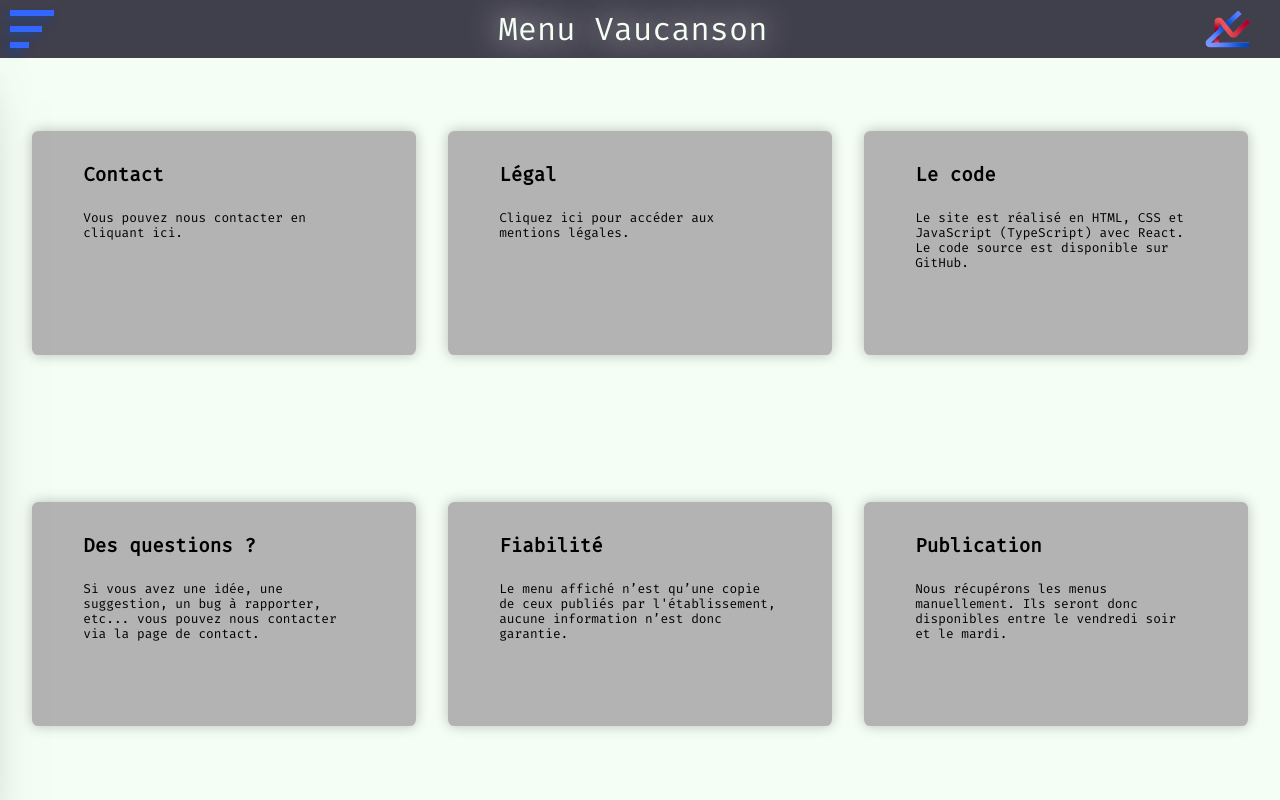
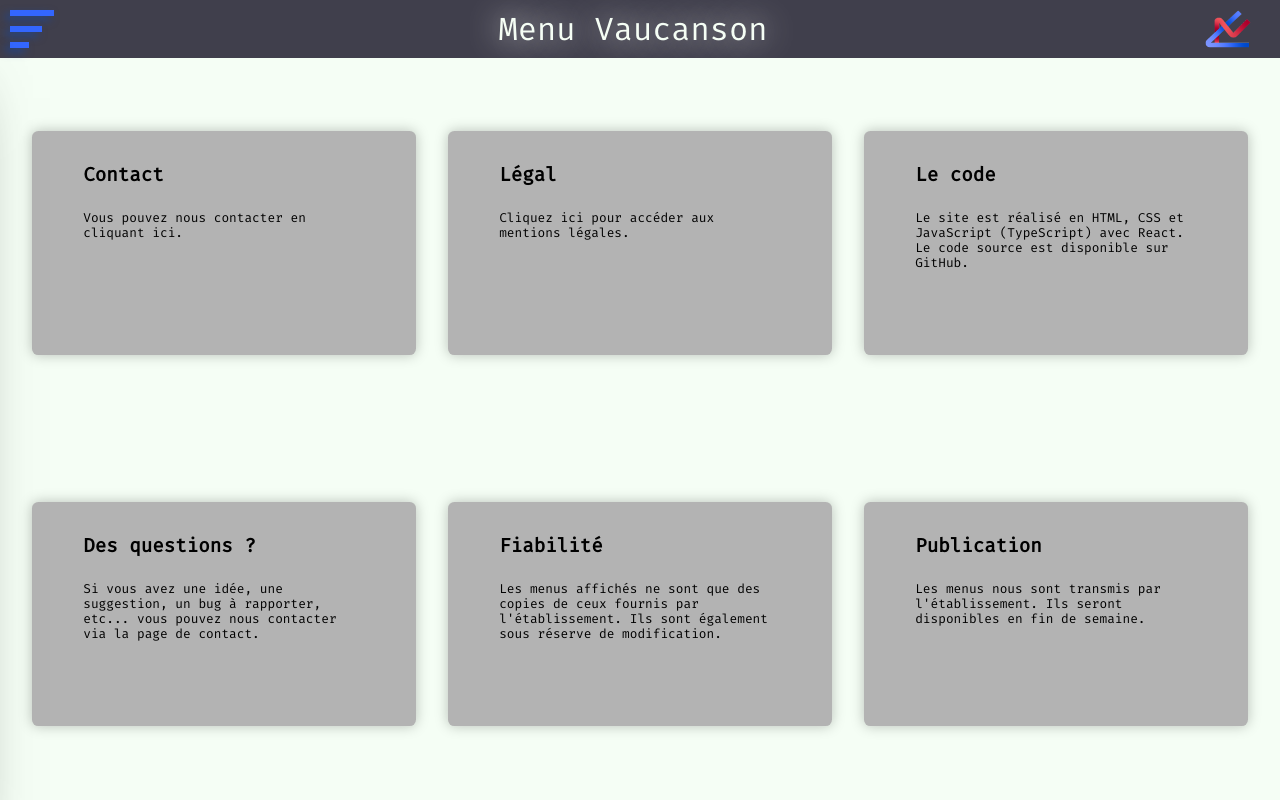
Before and after one commit to Menu-Vaucanson/Desktop, a React (Create React App) app: page /Informations in a window 1280 px wide. Built offline with nearby package versions, Linux system fonts and the light colour scheme.

Commit message:
Update informations

```diff
--- a/src/Components/Informations.tsx
+++ b/src/Components/Informations.tsx
@@ -49,11 +49,11 @@ function Informations({ theme }) {
 		},
 		{
 			title: "Fiabilité",
-			desc: "Le menu affiché n’est qu’une copie de ceux publiés par l'établissement, aucune information n’est donc garantie."
+			desc: "Les menus affichés ne sont que des copies de ceux fournis par l'établissement. Ils sont également sous réserve de modification."
 		},
 		{
 			title: "Publication",
-			desc: "Nous récupérons les menus manuellement. Ils seront donc disponibles entre le vendredi soir et le mardi."
+			desc: "Les menus nous sont transmis par l'établissement. Ils seront disponibles en fin de semaine."
 		}
 	];
 
```
